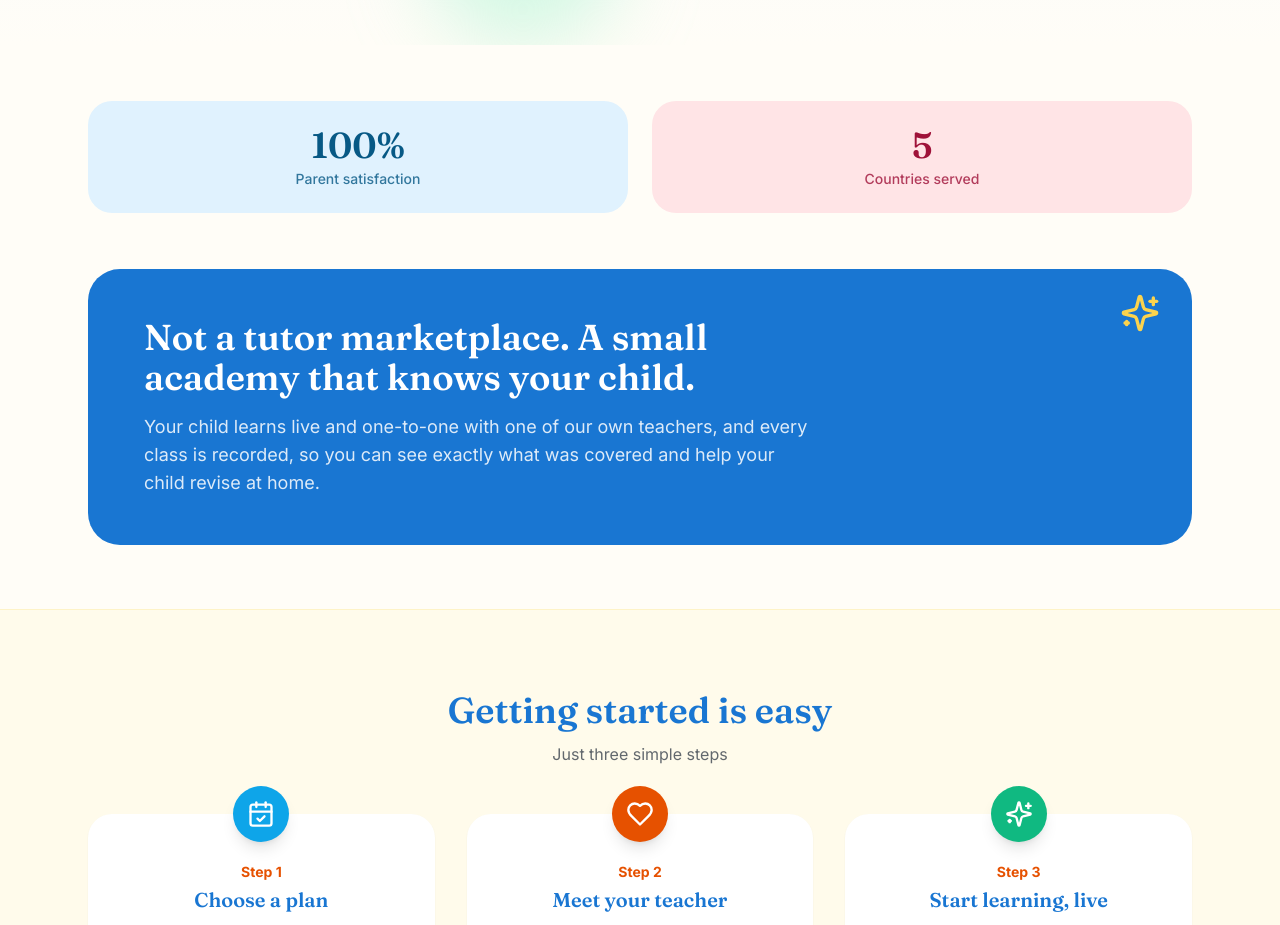
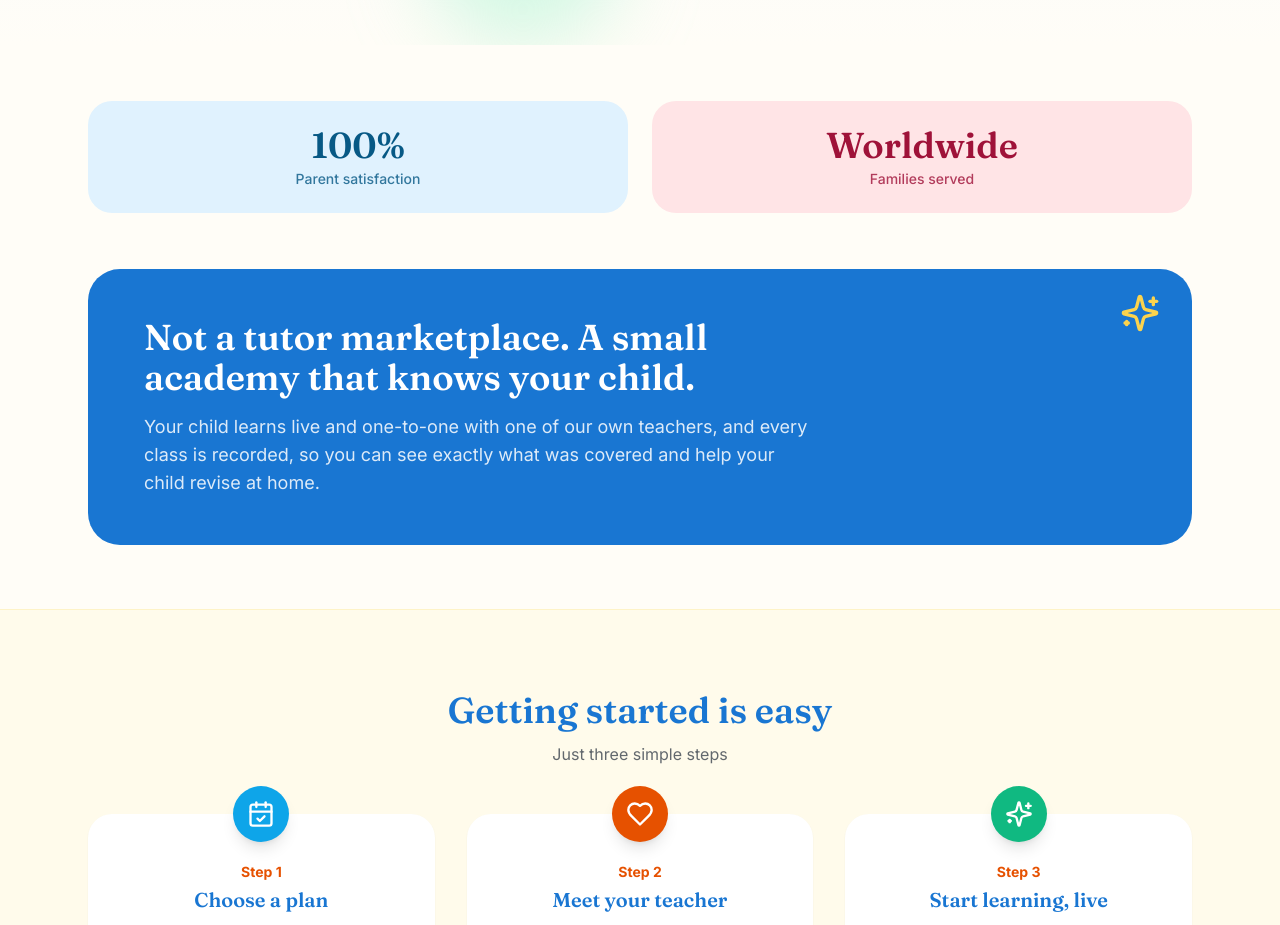
Before and after one commit to SamiHotak26/Taleem-And-Tarbiyah, a Next.js app: page / in a window 1280 px wide. Shown: the part 980-1905 px from the top of the page. Built offline with nearby package versions, Linux system fonts and the light colour scheme; no server answers.

Commit message:
Update page.tsx

```diff
--- a/app/page.tsx
+++ b/app/page.tsx
@@ -15,7 +15,7 @@ import heroImage from "./hero.jpg";
 
 const stats = [
   { value: "100%", label: "Parent satisfaction", color: "bg-sky-100 text-sky-800" },
-  { value: "5", label: "Countries served", color: "bg-rose-100 text-rose-800" },
+  { value: "Worldwide", label: "Families served", color: "bg-rose-100 text-rose-800" },
 ];
 
 const features = [
```
